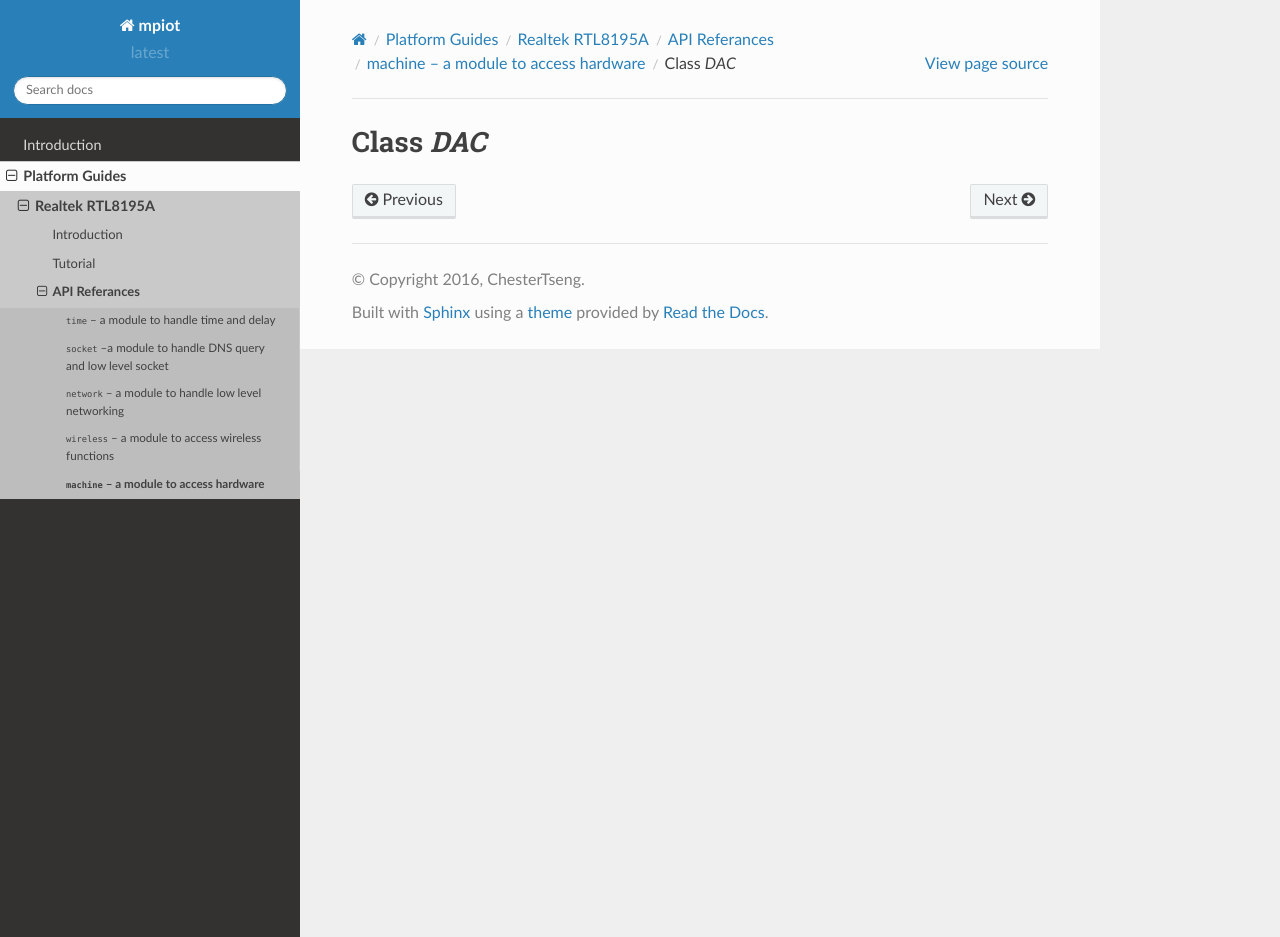
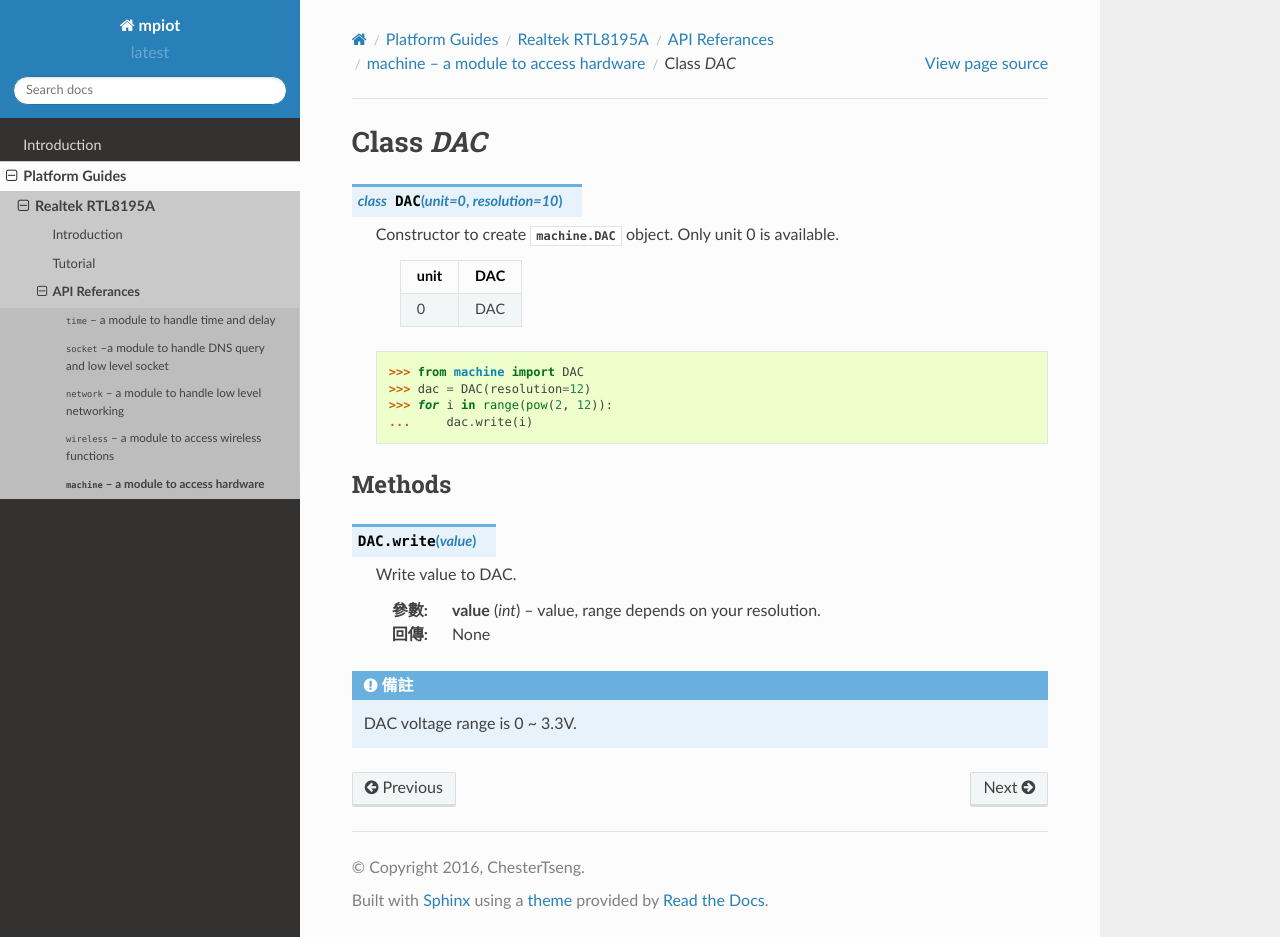
Before and after one commit to wylinks/mpiot, a Sphinx documentation site: the page built from docs/rtl8195a/modules/machine/dac.rst, in a window 1280 px wide and 937 px high. Built offline with Sphinx 7.4.7 and the Read the Docs theme 2.0.0, drawn with Linux system fonts in a browser that asks for light colours.

Commit message:
add dac.rst

```diff
--- a/docs/rtl8195a/modules/machine/dac.rst
+++ b/docs/rtl8195a/modules/machine/dac.rst
@@ -1,2 +1,32 @@
 Class `DAC`
 ^^^^^^^^^^^
+
+.. class:: DAC(unit=0, resolution=10)
+
+   Constructor to create :class:`machine.DAC` object. Only unit 0 is available.
+
+        +------+------+
+        | unit | DAC  |
+        +======+======+
+        |  0   | DAC  |
+        +------+------+
+
+   .. code-block:: python
+
+      >>> from machine import DAC
+      >>> dac = DAC(resolution=12)
+      >>> for i in range(pow(2, 12)):
+      ...     dac.write(i)
+
+Methods
+*******
+
+.. method:: DAC.write(value)
+
+   Write value to DAC.
+
+   :param int value: value, range depends on your resolution.
+   :return: None
+
+.. note::
+    DAC voltage range is 0 ~ 3.3V.
```
